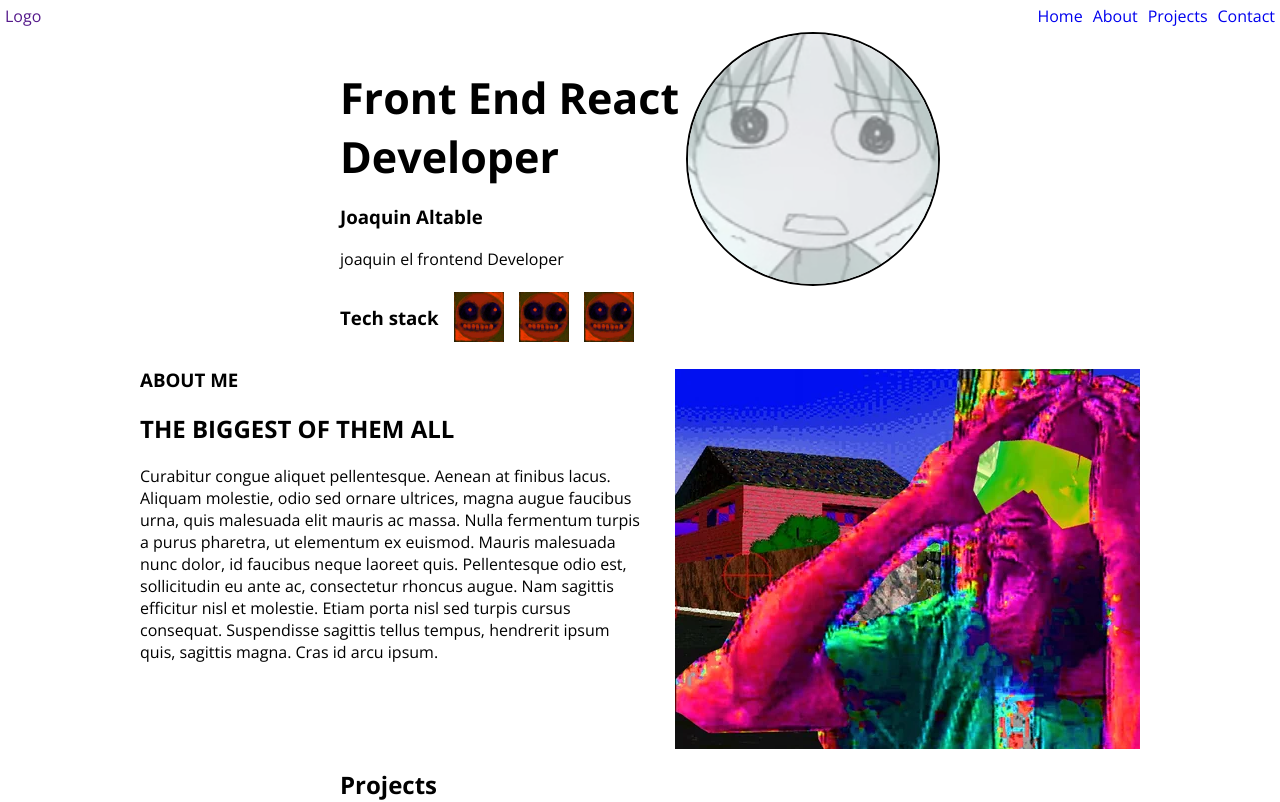
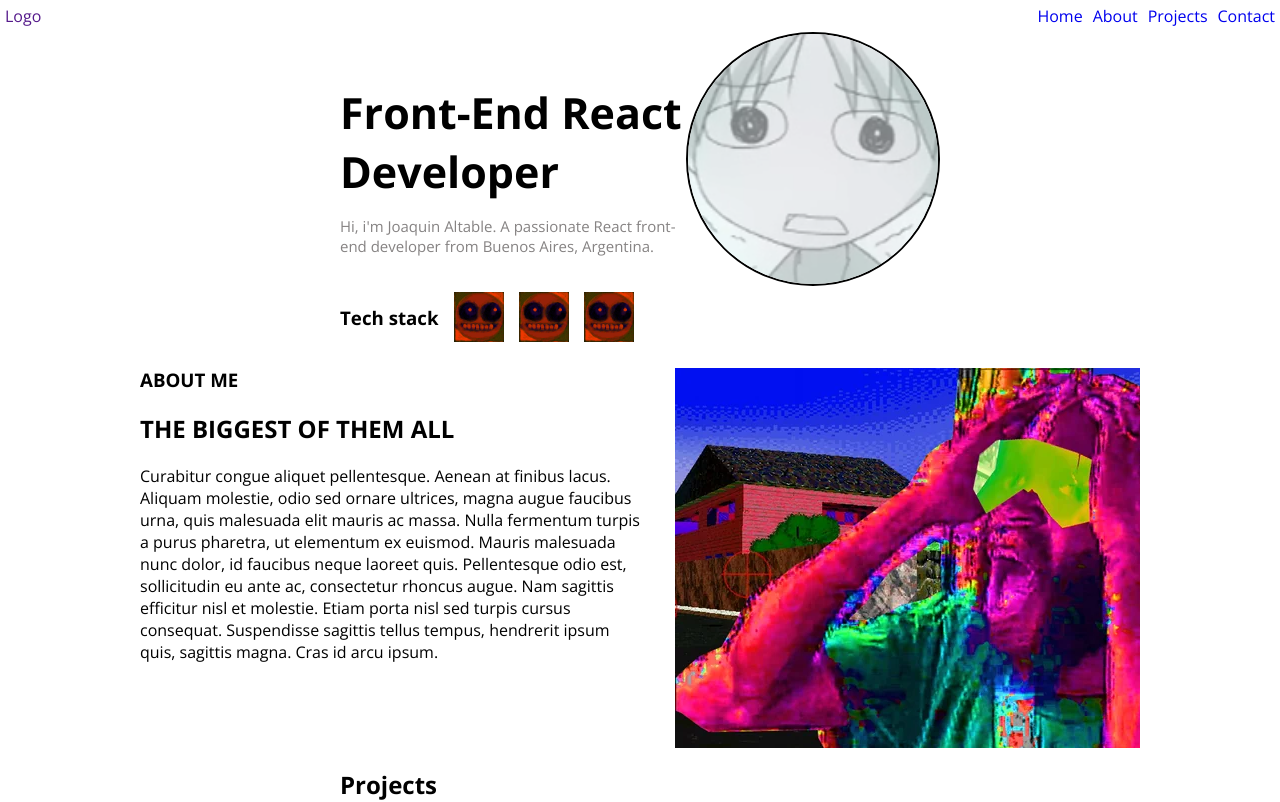
Before and after one commit to Joable/portfolio-vite, a React (Vite) app: page / in a window 1280 px wide. Shown: the top 802 px of the page. Built offline with nearby package versions, Linux system fonts and the light colour scheme.

Commit message:
adjusted the size and color of the pragraph in 'Profile'

```diff
--- a/src/Components/Profile/Profile.jsx
+++ b/src/Components/Profile/Profile.jsx
@@ -6,15 +6,17 @@ export default function Profile(){
         <section className={styles.profile}>
 
             <div className={styles.profileWrapper}>
+
                 <div className={styles.profileHeader}>
-                    <h2>Front End React Developer</h2>
-                    <h3>Joaquin Altable</h3>
-                    <p>joaquin el frontend Developer</p>
+                    <h2>Front-End React Developer</h2>
+
+                    <p>Hi, i'm Joaquin Altable. A passionate React front-end developer from Buenos Aires, Argentina.</p>
                 </div>
 
                 <div className={styles.imageWrapper}>
                     <img src="../../img/cheeto-chan.PNG" alt="cheeto chan" />
                 </div>
+
             </div>
 
             <div className={styles.techStack}>
--- a/src/Components/Profile/Profile.module.css
+++ b/src/Components/Profile/Profile.module.css
@@ -18,6 +18,11 @@
 .profileHeader h2{
     font-size: 43px;
     margin-bottom: 0;
+}
+
+.profileHeader p{
+    font-size: 15px;
+    color: var(--gray-text);
 }
 
 /* imageWrapper */
--- a/src/index.css
+++ b/src/index.css
@@ -1,4 +1,5 @@
 #root{
+    --gray-text: rgb(134, 131, 131);
     position: relative;
     padding-bottom: 200px;
 }
```
